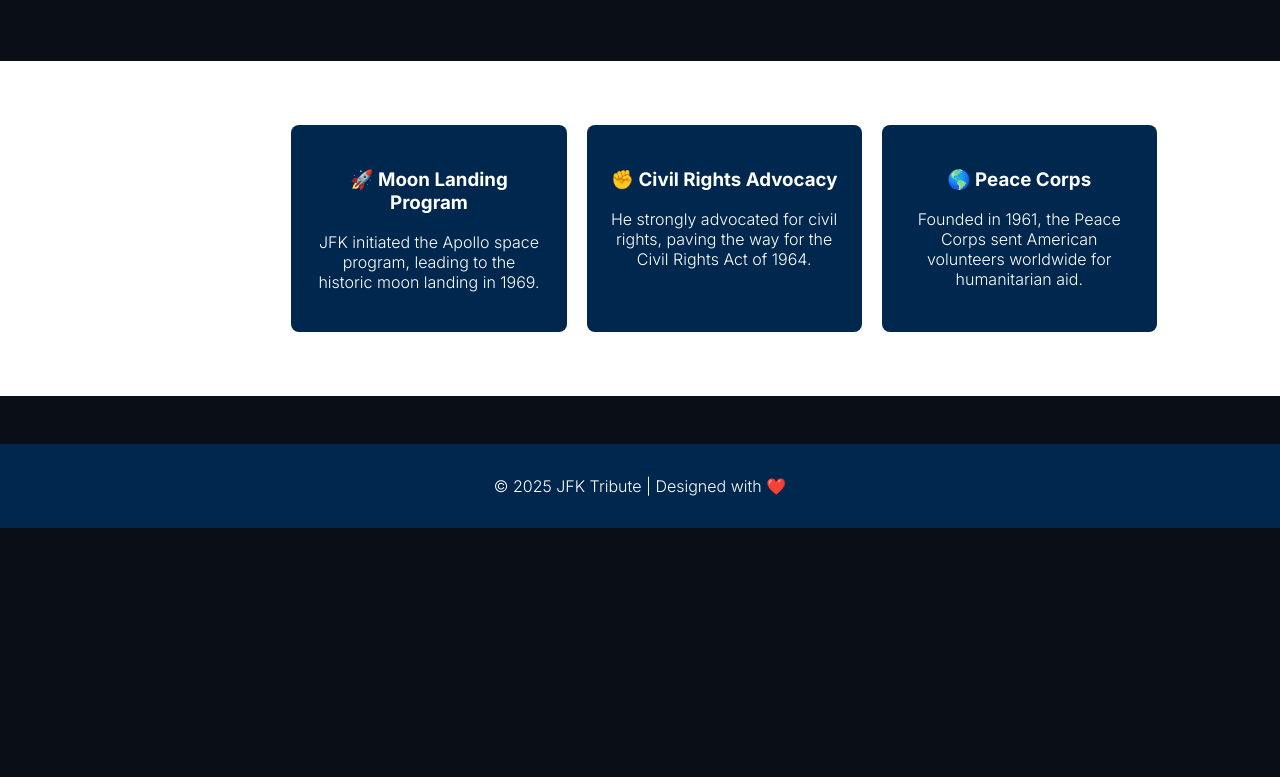
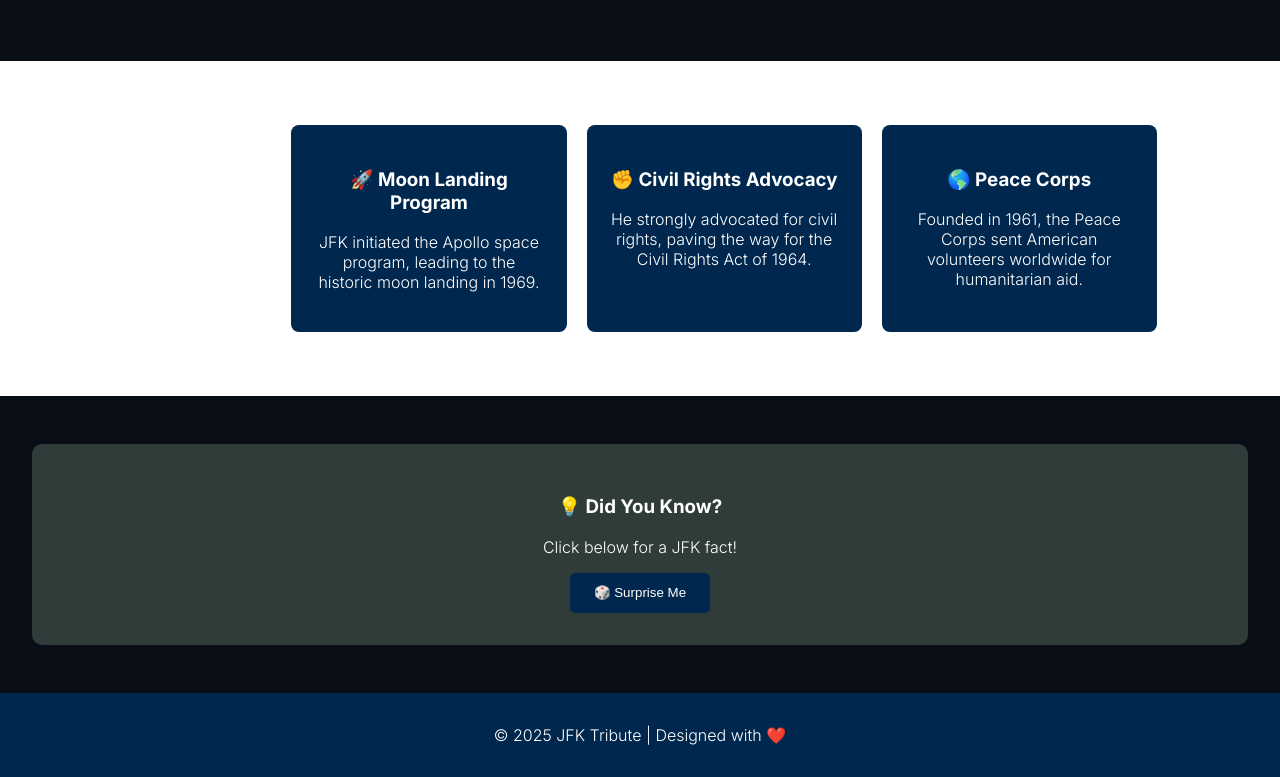
Before and after one commit to ethanchang13/Presidential-Biography, a plain HTML site: page index.html in a window 1280 px wide. Shown: the part 1056-1833 px from the top of the page. Before the commit the page ends 1584 px from the top, so only its background shows below. Drawn offline with Linux system fonts and the light colour scheme.

Commit message:
generate random fact

```diff
--- a/index.html
+++ b/index.html
@@ -84,6 +84,13 @@
       </div>
     </section>
 
+    <!-- Fun fact box -->
+    <section class="fact-box">
+      <h3>💡 Did You Know?</h3>
+      <p id="fact-text">Click below for a JFK fact!</p>
+      <button onclick="showRandomFact()">🎲 Surprise Me</button>
+    </section>
+
     <!-- Footer -->
     <footer>
       <p>© 2025 JFK Tribute | Designed with ❤️</p>
--- a/script.js
+++ b/script.js
@@ -0,0 +1,11 @@
+// Generate random fact
+const facts = [
+    "JFK was the youngest president elected at age 43.",
+    "He won a Pulitzer Prize for his book 'Profiles in Courage.'",
+    "JFK set the goal to land a man on the moon.",
+    "He was the first president to hold a live TV press conference."
+  ];
+
+  function showRandomFact() {
+    document.getElementById('fact-text').textContent = facts[Math.floor(Math.random() * facts.length)];
+  }
--- a/style.css
+++ b/style.css
@@ -158,6 +158,28 @@
   text-align: center;
 }
 
+/* Fun fact box */
+.fact-box {
+  text-align: center;
+  padding: 2rem;
+  background: #2f3c3a;
+  margin: 3rem 2rem;
+  border-radius: 10px;
+}
+
+.fact-box button {
+  background: #00274d;
+  color: white;
+  padding: 0.8rem 1.5rem;
+  border: none;
+  cursor: pointer;
+  border-radius: 5px;
+}
+
+.fact-box button:hover {
+  background: #001f3f;
+}
+
 /* Footer */
 footer {
   background: #00274d;
```
